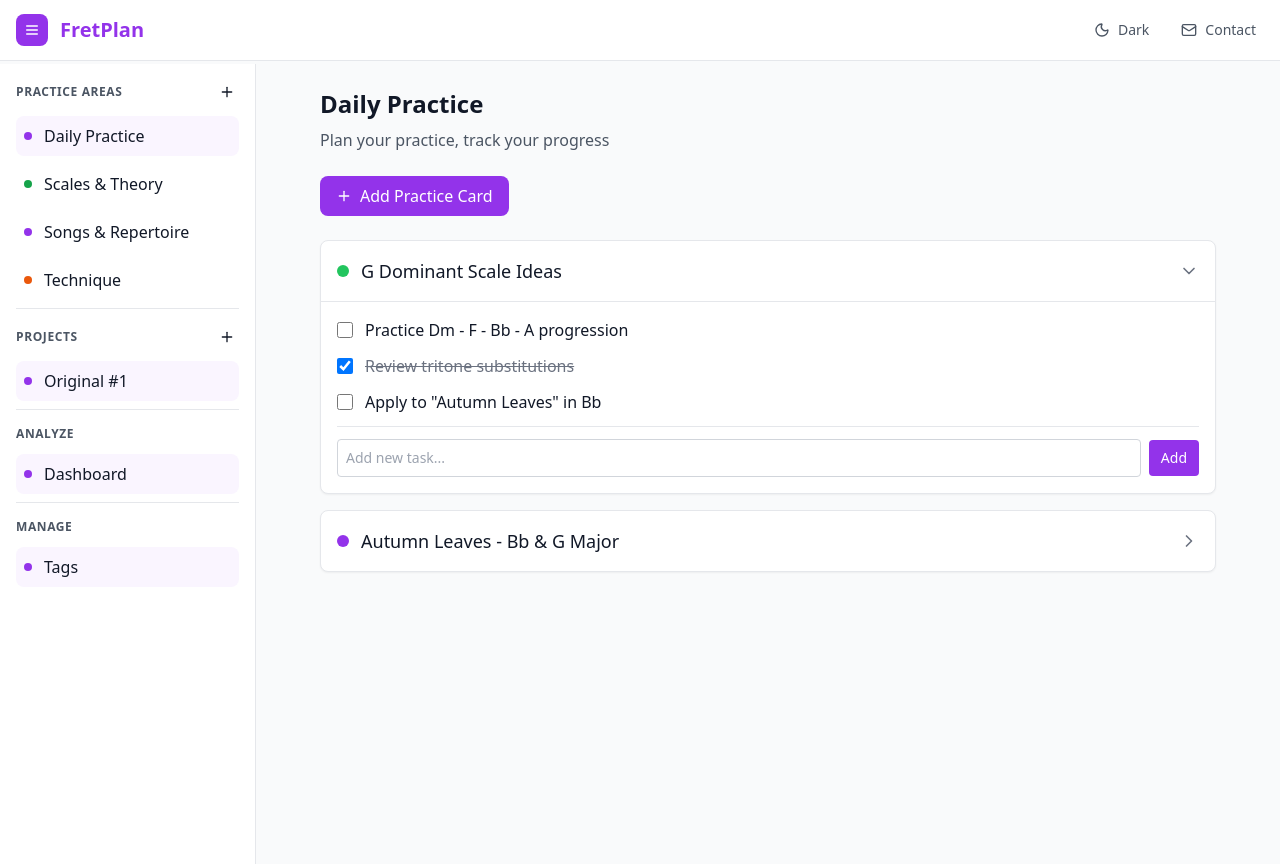
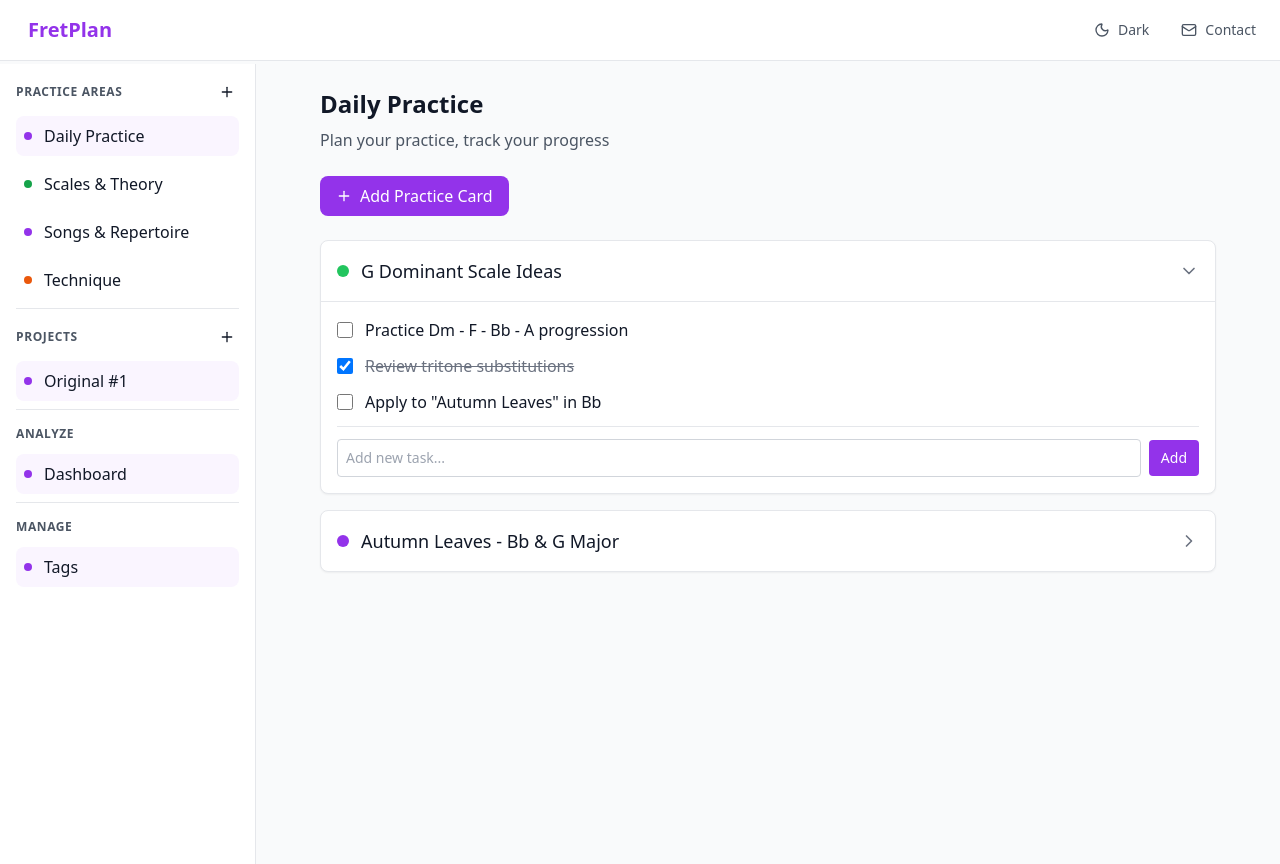
Before and after one commit to stcybrdgs/fretplan, a Next.js app: page / in a window 1280 px wide. Built offline with nearby package versions, Linux system fonts and the light colour scheme.

Commit message:
feat: hide sidebar toggle on desktop for better UX

```diff
--- a/src/app/page.tsx
+++ b/src/app/page.tsx
@@ -69,7 +69,7 @@ export default function Home() {
           <div className='flex items-center space-x-3'>
             <button
               onClick={toggleSidebar}
-              className='w-8 h-8 bg-primary rounded-lg flex items-center justify-center text-white hover:bg-primary-hover transition-colors'
+              className='w-8 h-8 bg-primary rounded-lg flex items-center justify-center text-white hover:bg-primary-hover transition-colors md:hidden'
             >
               <Menu className='w-4 h-4' />
             </button>
```
